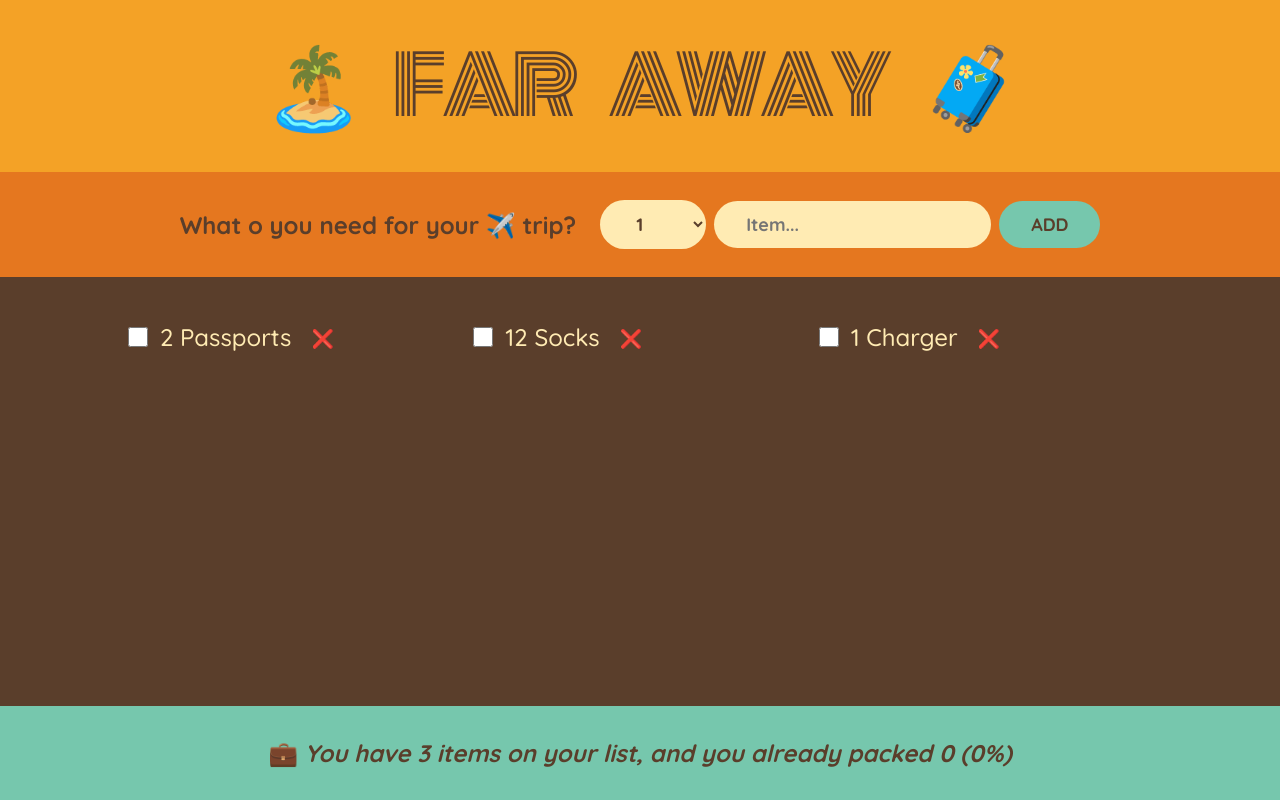
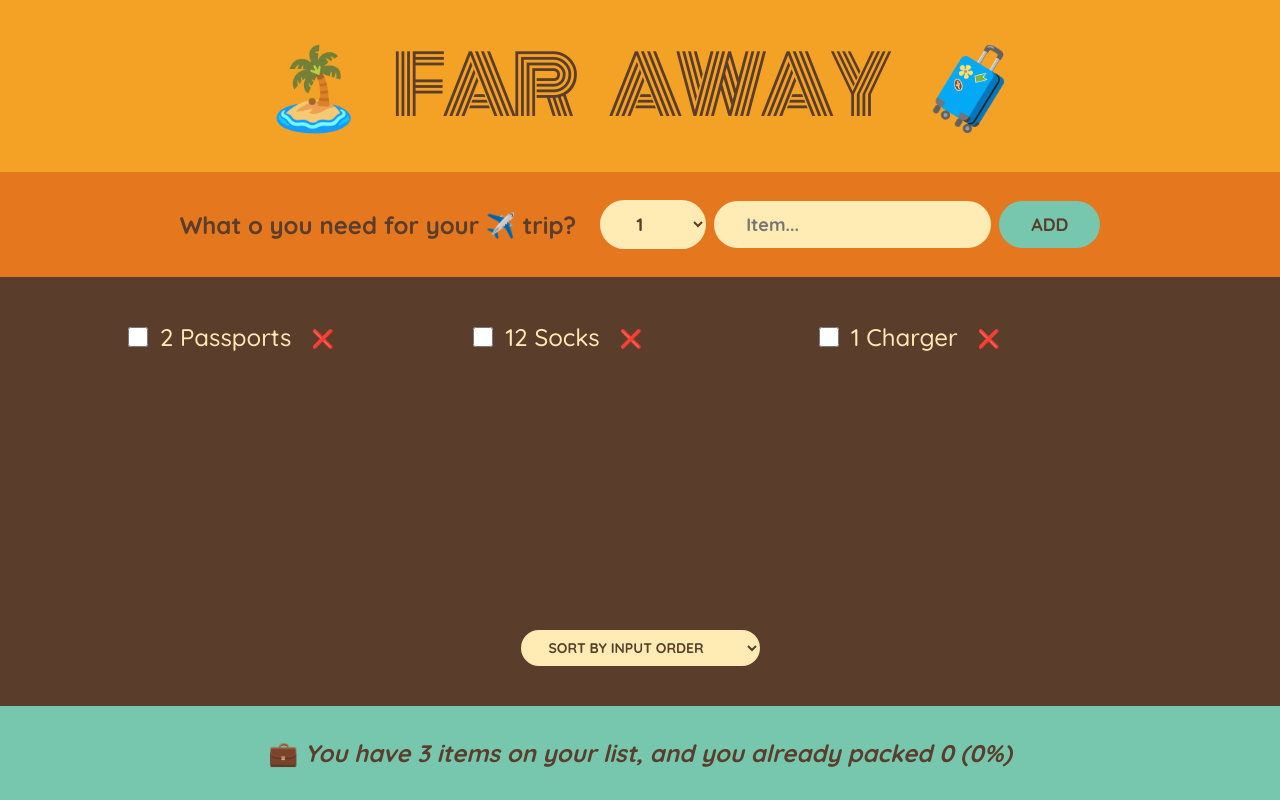
Before and after one commit to a-levitt/react.far_away, a React (Vite) app: page / in a window 1280 px wide. Built offline with nearby package versions, Linux system fonts and the light colour scheme.

Commit message:
Implement sorting for packing list

```diff
--- a/src/components/PackingList.jsx
+++ b/src/components/PackingList.jsx
@@ -1,10 +1,22 @@
 import Item from "./Item.jsx";
+import {useState} from "react";
 
 function PackingList({items, onDeleteItem, onToggleItem}) {
+    const [sortBy, setSortBy] = useState("input");
+
+    let sortedItems;
+    if(sortBy === "input") sortedItems = items;
+    if(sortBy === "description") sortedItems = items
+        .slice()
+        .sort((item, otherItem) => item.description.localeCompare(otherItem.description));
+    if(sortBy === "packed") sortedItems = items
+        .slice()
+        .sort((item, otherItem) => Number(item.packed) - Number(otherItem.packed));
+
     return (
         <div className="list">
             <ul>
-                {items.map((item) => (
+                {sortedItems.map((item) => (
                     <Item
                         key={item.id}
                         item={item}
@@ -13,6 +25,13 @@
                     />
                 ))}
             </ul>
+            <div className="actions">
+                <select value={sortBy} onChange={e => setSortBy(e.target.value)}>
+                    <option value="input">Sort by input order</option>
+                    <option value="description">Sort by description</option>
+                    <option value="packed">Sort by packed status</option>
+                </select>
+            </div>
         </div>
 
     )
```
